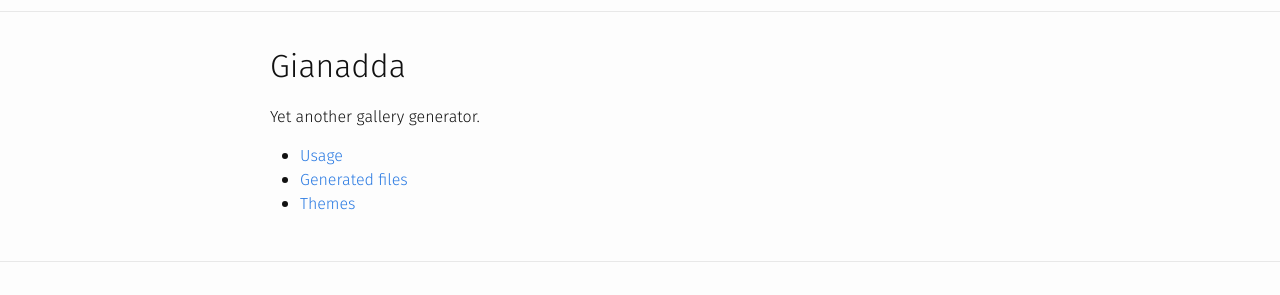
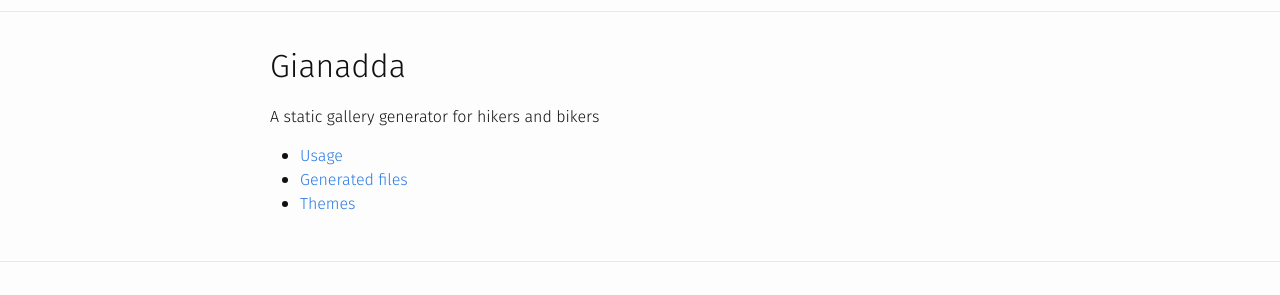
Before and after one commit to robbyn/gianadda-pages, a Jekyll site: the page built from Home.md, in a window 1280 px wide. Shown: the part 162-457 px from the top of the page. Built offline with Jekyll 4.4.1, drawn with Linux system fonts in a browser that asks for light colours.

Commit message:
Merge origin/master
Conflicts:
	.gitignore

```diff
--- a/Home.md
+++ b/Home.md
@@ -6,7 +6,7 @@ permalink: /Home/
 Gianadda
 ========
 
-Yet another gallery generator.
+A static gallery generator for hikers and bikers
 
 * [Usage](/Usage/)
 * [Generated files](/GeneratedFiles/)
```
